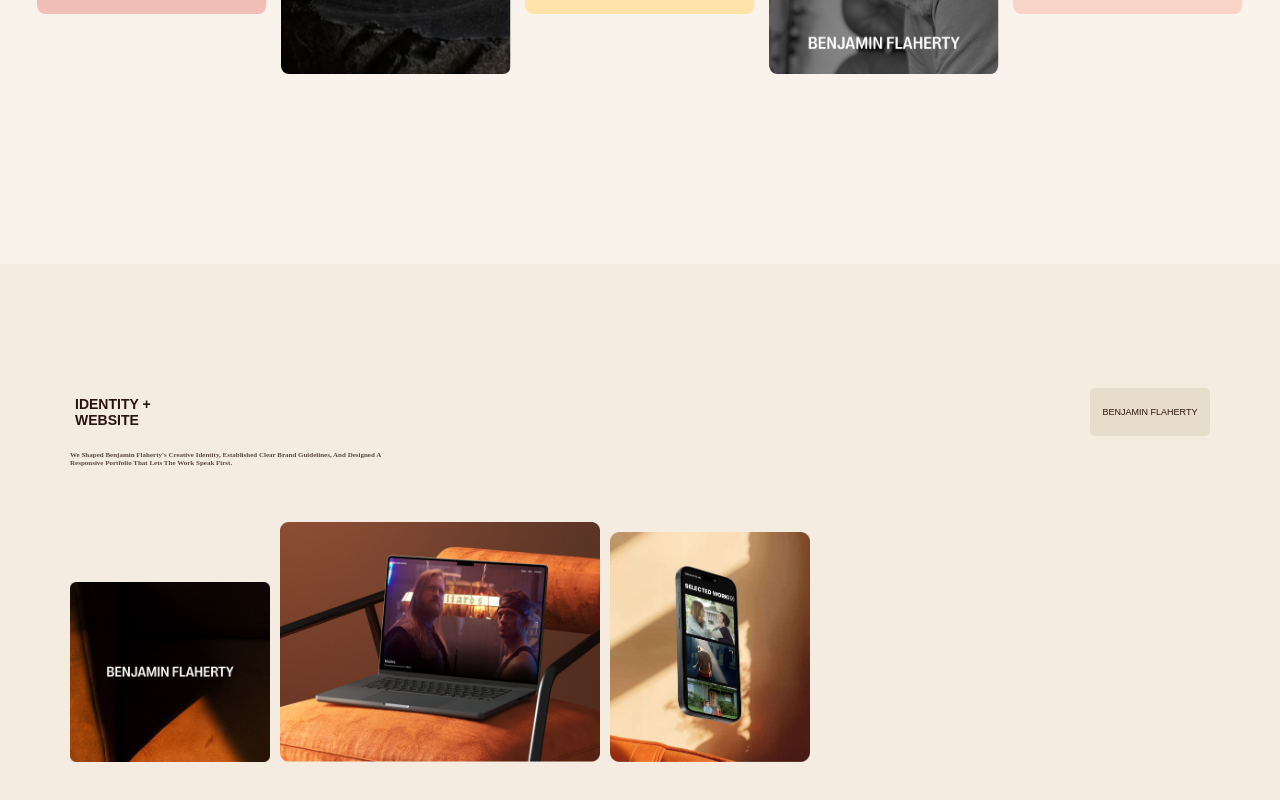
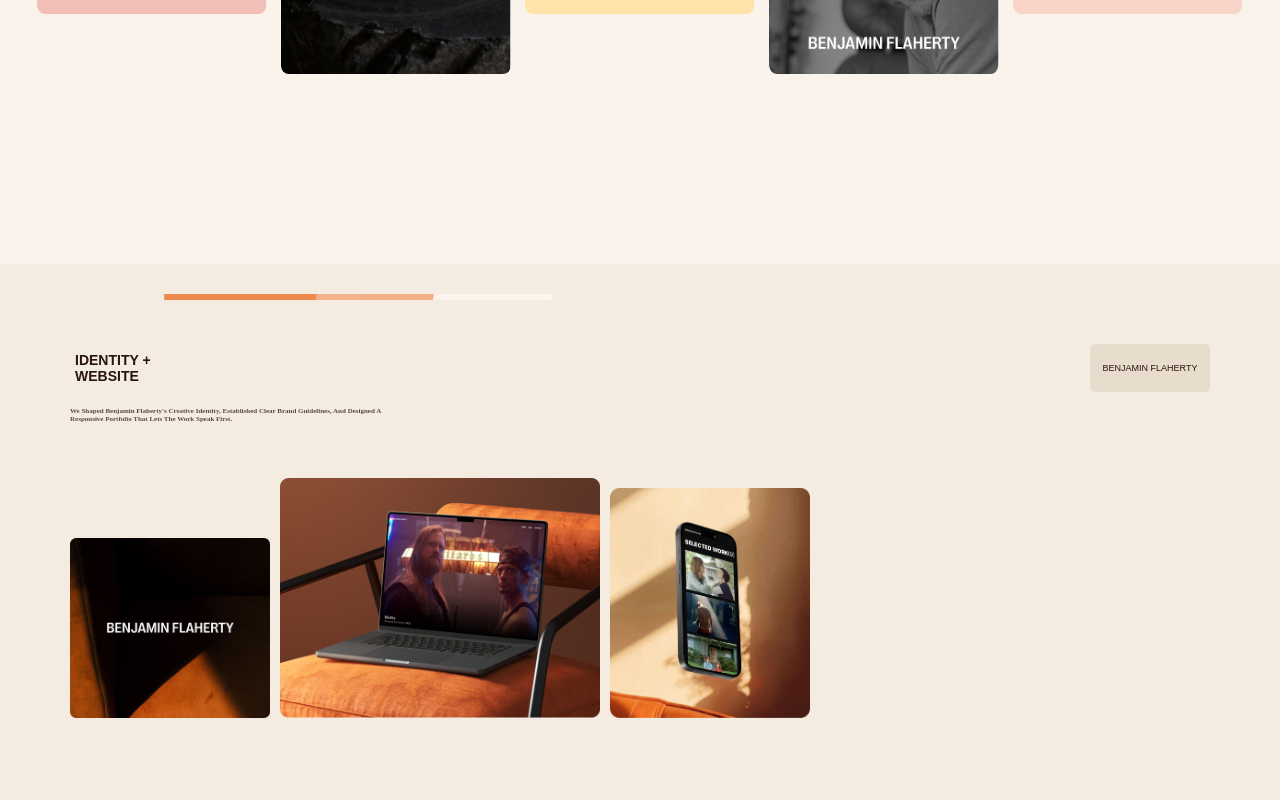
Before and after one commit to annaskhan-dev/RCHYstudio, a React (Vite) app: page / in a window 1280 px wide. Shown: the part 2482-3282 px from the top of the page. Built offline with nearby package versions, Linux system fonts and the light colour scheme.

Commit message:
adding things

```diff
--- a/src/components/benjamin.module.css
+++ b/src/components/benjamin.module.css
@@ -9,14 +9,14 @@ body {
   min-height: 100vh;
   padding-bottom: 50px;
 
-
 }
 
 .bar {
-  height: 10px;
-  width: 50%;
-  margin-top: 40px;
-  padding-top: 40px;
+  height: 6px;
+  width: 45%;
+  border-radius: 0px;
+  margin-left: 70px;
+  margin-top: 30px;
 }
 
 .navtext {
```
